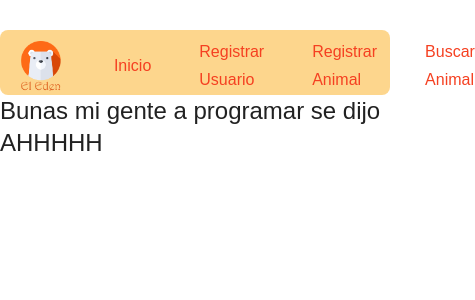
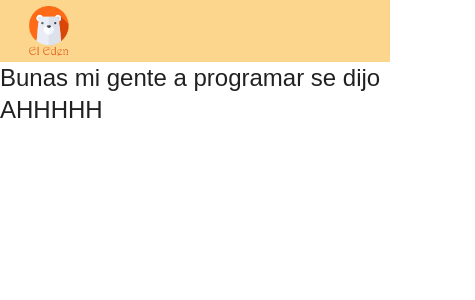
Before and after one commit to andrew921as/El-Eden-DB, a React (Create React App) app in the folder front-eden/: page / in a window 390 px wide. Shown: the top 300 px of the page, 475 px wide, since content can reach past the window. Built offline with nearby package versions, Linux system fonts and the light colour scheme.

Commit message:
Se hiso que el menu fuera responsive

```diff
--- a/front-eden/src/Components/MenuArriba.jsx
+++ b/front-eden/src/Components/MenuArriba.jsx
@@ -1,18 +1,76 @@
-import React from 'react'
-import { Link,Container, Stack } from '@mui/material'
+import React, { useState } from 'react'
+import {
+  Link,
+  Container,
+  Stack,
+  useTheme,
+  useMediaQuery,
+  Drawer,
+  List,
+  ListItemButton,
+  Button,
+} from '@mui/material'
 import iconoOso from '../Images/IconoOso.png'
 import { Link as RouterLink } from 'react-router-dom'
 
 import "../styles/Menu.css"
 
 
+function MenuArriba() {
+  const [isOpen, setIsOpen] = useState(false)
 
-function MenuArriba() {
+  const theme = useTheme();
+  const match = useMediaQuery(theme.breakpoints.down('md'));
+  console.log(match);
+
   return (
-    <div className='MenuC'>
-      <Container sx={{height:65, backgroundColor:"#FDD68D", borderRadius:2, paddingTop:1}}>
-        <Stack direction="row" spacing={6} alignItems='center' justifyContent='space-between'>
-        <img src={iconoOso}/>
+    <div>
+      {
+        match ? (
+          <Container
+            className='MenuCel'
+            sx={{ backgroundColor: "#FDD68D" }}
+          >
+            <Button onClick={()=>setIsOpen(true)}>
+              <img src={iconoOso} />
+            </Button>
+            <React.Fragment>
+              <Drawer
+                anchor='left'
+                open={isOpen}
+                onClose={()=>setIsOpen(false)}
+              >
+                <List>
+                  <ListItemButton>
+                    <Link underline='none' variant='subtitle1' color='#f54021' component={RouterLink} to='/'>
+                      Inicio
+                    </Link>
+                  </ListItemButton>
+                  <ListItemButton>
+                    <Link underline='none' variant='subtitle1' color='#f54021' component={RouterLink} to='/Registro-Usuario'>
+                      Registrar Usuario
+                    </Link>
+                  </ListItemButton>
+                  <ListItemButton>
+                    <Link underline='none' variant='subtitle1' color='#f54021' component={RouterLink} to='/Registro-Animal'>
+                      Registrar Animal
+                    </Link>
+                  </ListItemButton>
+                  <ListItemButton>
+                    <Link underline='none' variant='subtitle1' color='#f54021' component={RouterLink} to='/Buscar-Animal'>
+                      Buscar Animal
+                    </Link>
+                  </ListItemButton>
+                </List>
+
+              </Drawer>
+            </React.Fragment>
+          </Container>
+        ) : (
+          <Container className='MenuC'>
+            <Container sx={{ height: 65, backgroundColor: "#FDD68D", borderRadius: 2, paddingTop: 1 }}>
+              <Stack direction="row" alignItems='center' justifyContent='space-between'>
+                <img src={iconoOso} />
                 <Stack direction="row" spacing={6} alignItems='center' justifyContent='flex-end'>
                   <Link underline='none' variant='subtitle1' color='#f54021' component={RouterLink} to='/'>
                     Inicio
@@ -29,6 +87,10 @@ function MenuArriba() {
                 </Stack>
               </Stack>
             </Container>
+          </Container>
+        )
+      }
+
     </div>
   )
 }
--- a/front-eden/src/styles/Menu.css
+++ b/front-eden/src/styles/Menu.css
@@ -1,8 +1,13 @@
 
+.MenuCel{
+  position: relative;
+  background-color: "#FDD68D";
+}
 .MenuC{
   padding-top: 30px;
   position: relative;
 }
+
 img{
   width: 50px;
   height: 50px;
```
Lines whose indentation alone changed are shown as unchanged.
